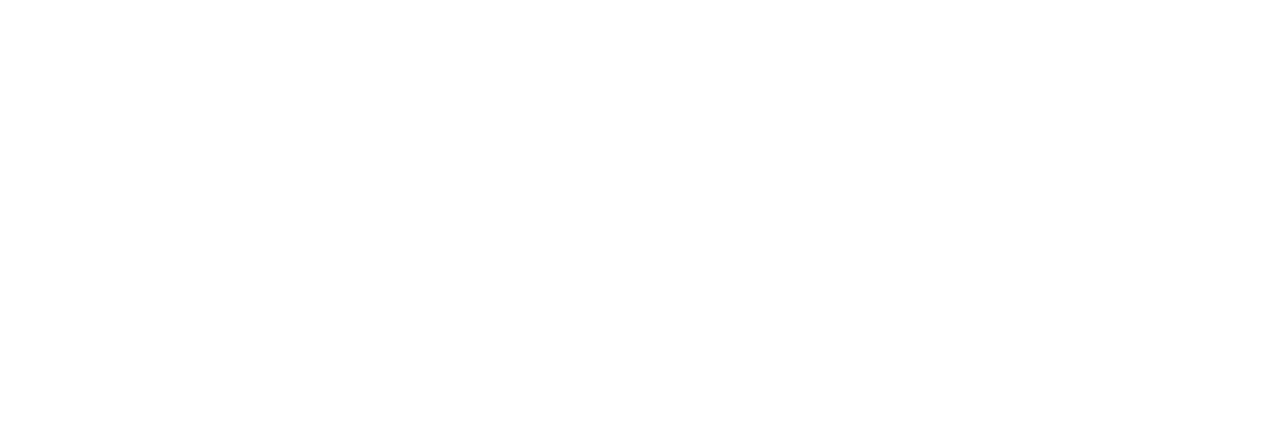
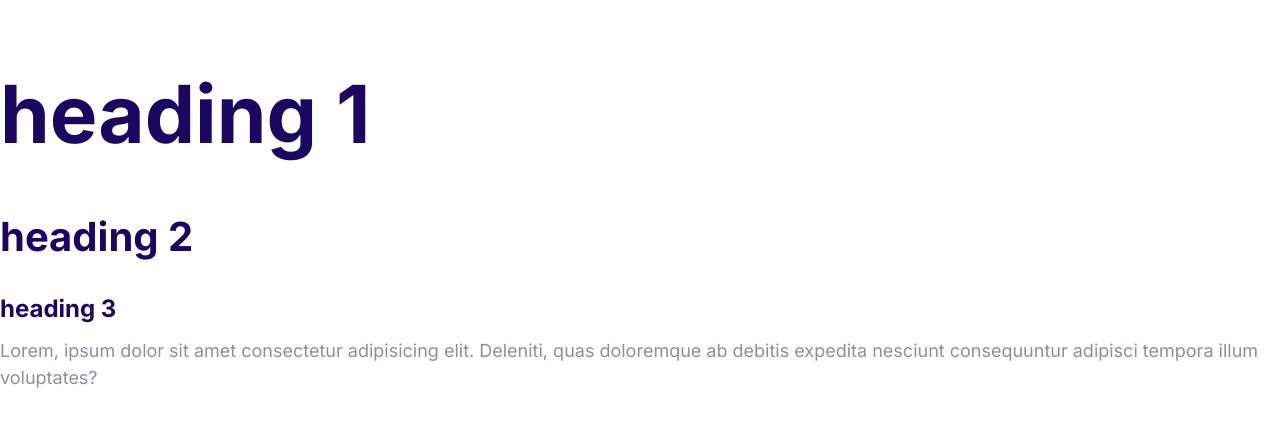
Before and after one commit to praise002/Moshify, a plain HTML site: page index.html in a window 1280 px wide. Drawn offline with Linux system fonts and the light colour scheme.

Commit message:
Define the styles for the fonts

```diff
--- a/css/styles.css
+++ b/css/styles.css
@@ -5,3 +5,55 @@
     --color-headings: #1b0760;
     --color-body: #918ca4;
 }
+
+html{
+    /* 62.5% of 16px = 10px */
+    font-size: 62.5%;
+}
+
+body{
+    font-family: 'Inter', Arial, Helvetica, sans-serif;
+    font-size: 2.4rem;
+    /* 1.5 * current font size */
+    line-height: 1.5;
+    color: var(--color-body);
+}
+
+h1, h2, h3{
+    color: var(--color-headings);
+    margin-bottom: 1rem;
+}
+
+h1{
+    font-size: 7rem;
+}
+
+h2{
+    font-size: 4rem;
+}
+
+h3{
+    font-size: 3rem;
+}
+
+p{
+    margin-top: 0;
+}
+
+@media screen and (min-width: 1024px) {
+    body{
+        font-size: 1.8rem;
+    }
+
+    h1{
+        font-size: 8rem;
+    }
+
+    h2{
+        font-size: 4rem;
+    }
+
+    h3{
+        font-size: 2.4rem;
+    }
+}
--- a/index.html
+++ b/index.html
@@ -4,10 +4,16 @@
     <meta http-equiv="X-UA-Compatible" content="IE=edge">
     <meta name="viewport" content="width=device-width, initial-scale=1.0">
     <title>Moshify</title>
+    <link rel="preconnect" href="https://fonts.googleapis.com">
+    <link rel="preconnect" href="https://fonts.gstatic.com" crossorigin>
+    <link href="https://fonts.googleapis.com/css2?family=Inter:wght@400;700&display=swap" rel="stylesheet">
     <link rel="stylesheet" href="css/normalize.css">
     <link rel="stylesheet" href="css/styles.css">
 </head>
 <body>
-
+    <h1>heading 1</h1>
+    <h2>heading 2</h2>
+    <h3>heading 3</h3>
+    <p>Lorem, ipsum dolor sit amet consectetur adipisicing elit. Deleniti, quas doloremque ab debitis expedita nesciunt consequuntur adipisci tempora illum voluptates?</p>
 </body>
 </html>
```
